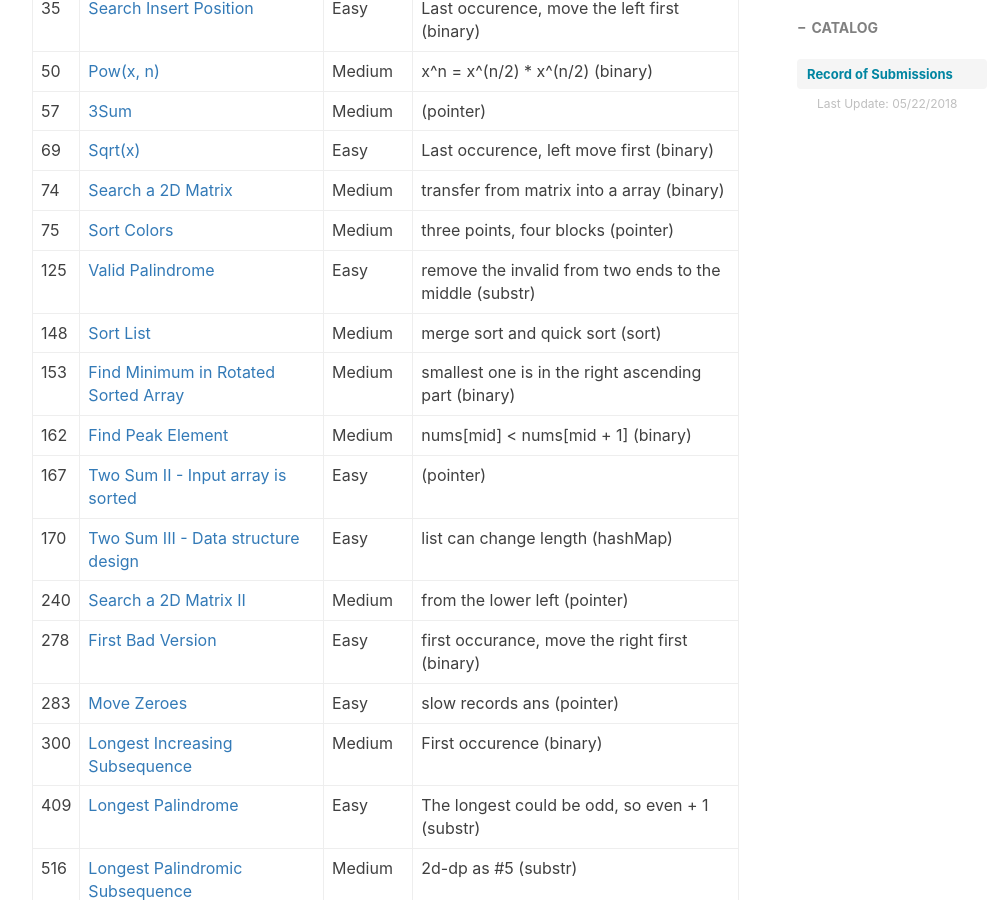
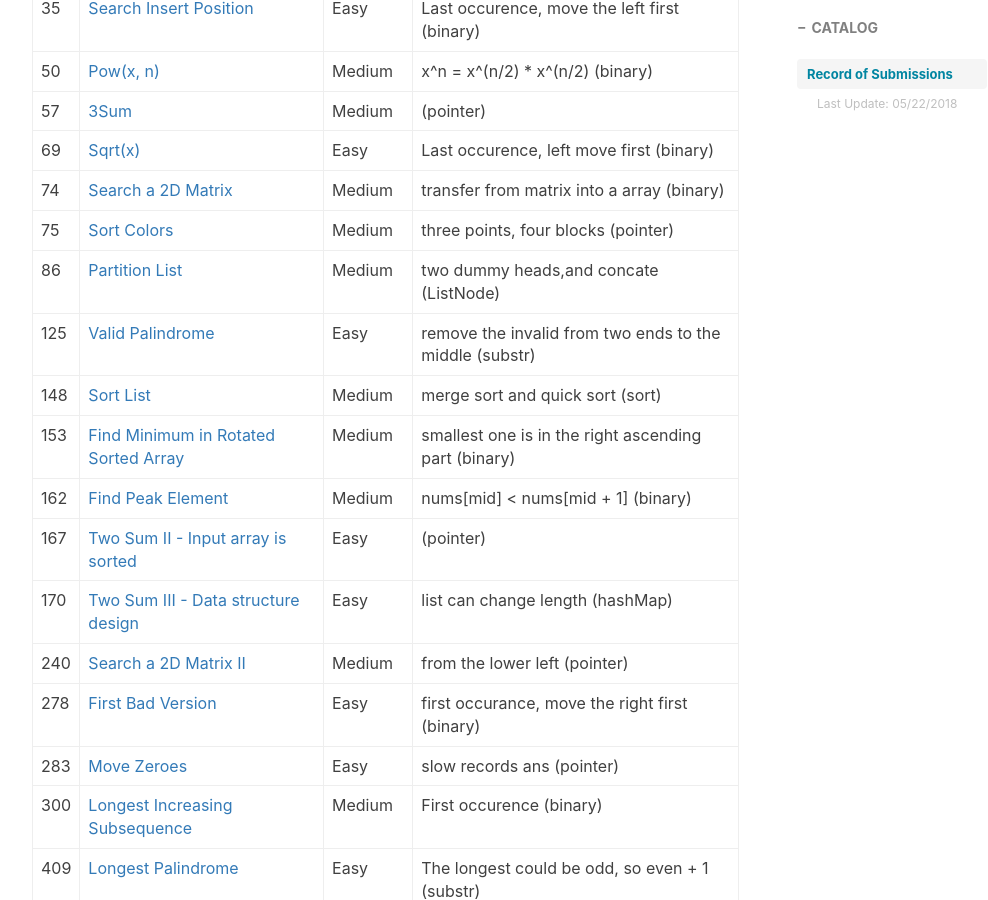
Before and after one commit to ly16/ly16.github.io, a Jekyll site: the page built from _posts/2018-05-18-leetcode-record-round1.md, in a window 1280 px wide and 900 px high, scrolled down 1014 px. Shown: the whole window, without its empty margins (233-1221 px from the left). Built offline with Jekyll 4.4.1, drawn with Linux system fonts in a browser that asks for light colours; nearby versions of some CDN libraries; comment, search, counter and statistics services are not loaded.

Commit message:
Update 2018-05-18-leetcode-record-round1.md

```diff
--- a/_posts/2018-05-18-leetcode-record-round1.md
+++ b/_posts/2018-05-18-leetcode-record-round1.md
@@ -27,6 +27,7 @@ tags:
 |69|[Sqrt(x)](https://github.com/ly16/LC-Practice/blob/master/Sqrt(x).java)|Easy|Last occurence, left move first (binary)|
 |74|[Search a 2D Matrix](https://github.com/ly16/LC-Practice/blob/master/Search%20a%202D%20Matrix.java)|Medium|transfer from matrix into a array (binary)|
 |75|[Sort Colors](https://github.com/ly16/LC-Practice/blob/master/Rainbow%20Sort.java)|Medium|three points, four blocks (pointer)|
+|86|[Partition List](https://github.com/ly16/LC-Practice/blob/master/Partition%20Linked%20List.java)|Medium|two dummy heads,and concate (ListNode)|
 |125|[Valid Palindrome](https://github.com/ly16/LC-Practice/blob/master/Valid%20palindrome.java)|Easy|remove the invalid from two ends to the middle (substr)|
 |148|[Sort List](https://github.com/ly16/LC-Practice/blob/master/Sort%20List.java)|Medium|merge sort and quick sort (sort)|
 |153|[Find Minimum in Rotated Sorted Array](https://github.com/ly16/LC-Practice/blob/master/Find%20Minimum%20in%20Rotated%20Sorted%20Array.java)|Medium|smallest one is in the right ascending part (binary)|
```
